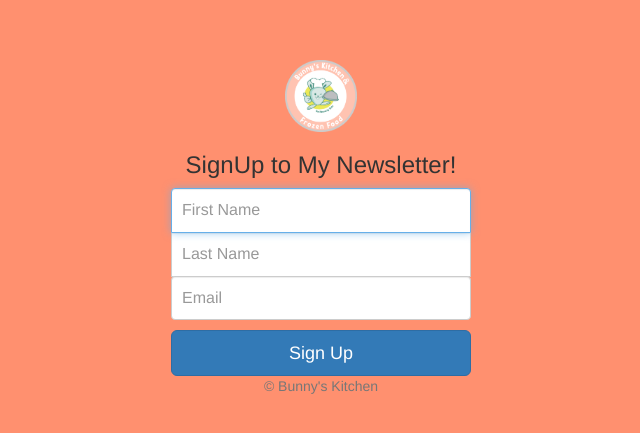
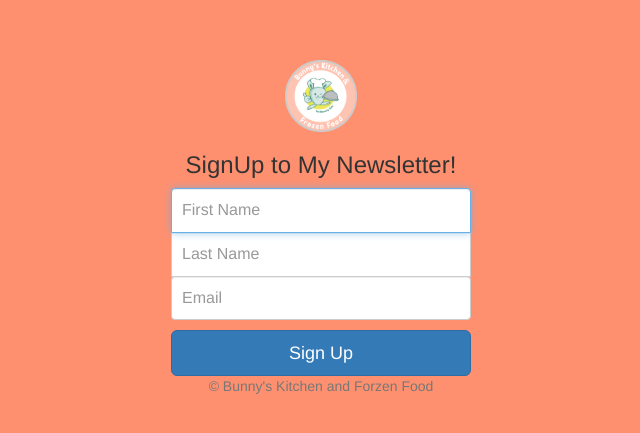
Before and after one commit to muhalfatih20/testing, a website: page signup.html in a window 1280 px wide. Shown: the part 167-600 px from the top of the page, without its empty margins (319-959 px from the left). Drawn offline with nearby package versions, Linux system fonts and the light colour scheme.

Commit message:
I changed the bunny's kitchen's name

```diff
--- a/signup.html
+++ b/signup.html
@@ -34,7 +34,7 @@
 
       <button class="btn btn-lg btn-primary btn-block" type="submit">Sign Up</button>
 
-      <p class="mt-5 mb-3 text-muted">&copy Bunny's Kitchen</p>
+      <p class="mt-5 mb-3 text-muted">&copy Bunny's Kitchen and Forzen Food</p>
 </form>
 </body>
 </html>
```
